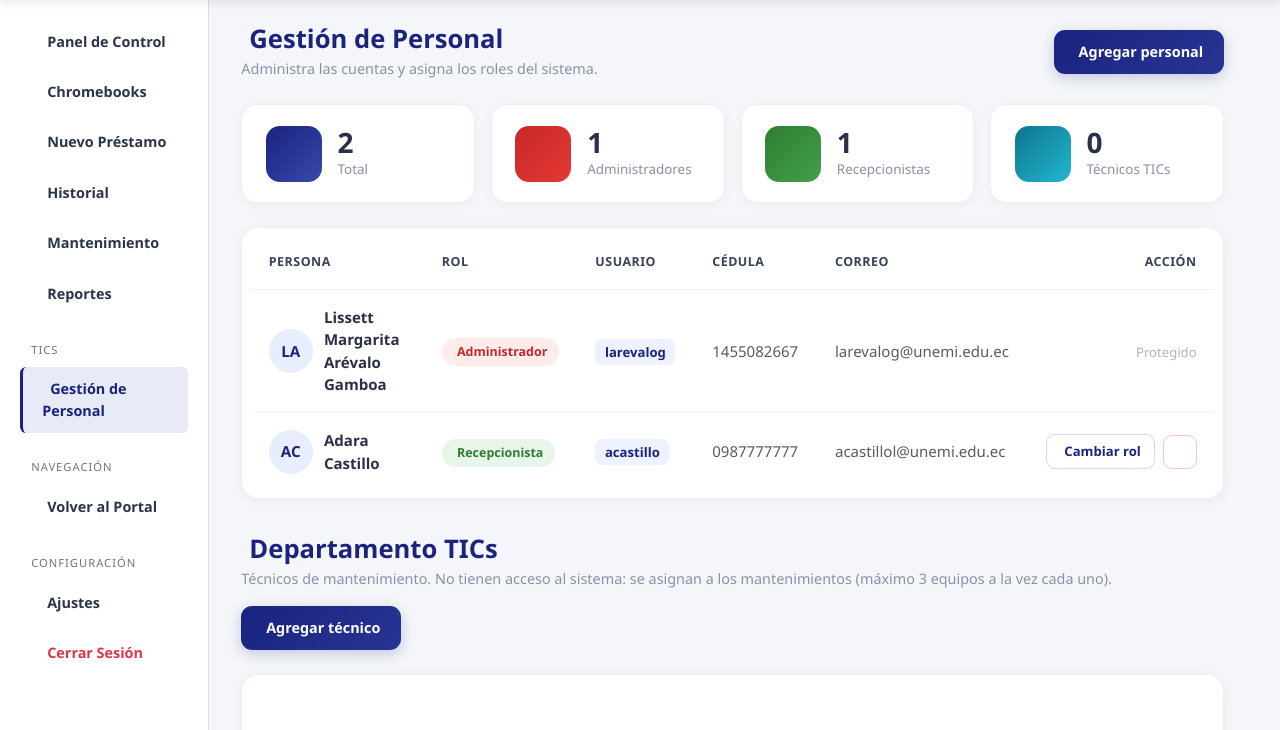
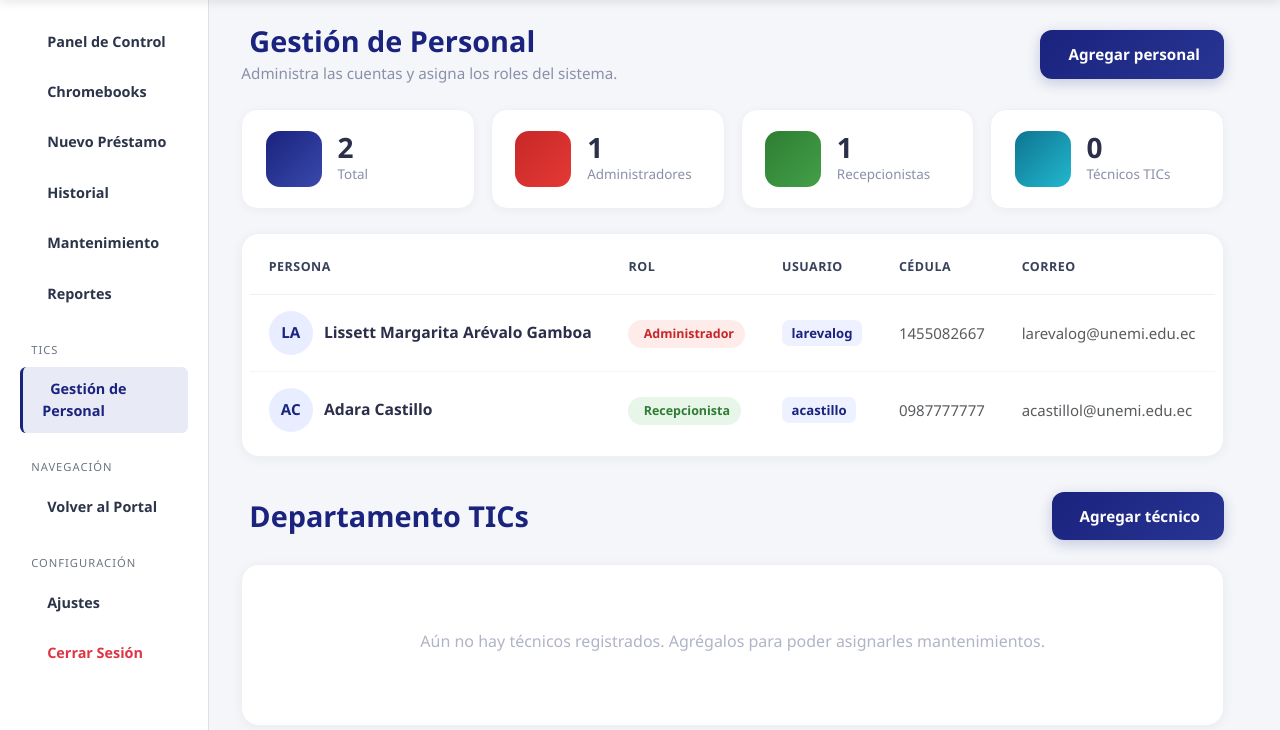
Before and after one commit to AnderProject/crai-chromebook-management, a Django app: page /prestamos/personal/ in a window 1280 px wide. Shown: the part 70-800 px from the top of the page. Run offline with Django 5.2, Linux system fonts and the light colour scheme; a user stored in the database is signed in; data comes from the database, SQL or seed files in the repository; data that the repository does not hold is empty; some libraries are stand-ins or nearby versions.

Commit message:
style(personal): tabla mas ancha (panel 1380 + min-width), nombre de tecnico sin partirse; quita subtexto TICs; interfaz mas grande
Co-Authored-By: Claude Fable 5 <noreply@anthropic.com>

```diff
--- a/static/css/personal.css
+++ b/static/css/personal.css
@@ -3,7 +3,7 @@
    ===================================================== */
 
 .personal-panel {
-    max-width: 1260px;
+    max-width: 1380px;
     margin: 0 auto;
     animation: fadeIn 0.4s ease;
 }
@@ -19,15 +19,15 @@
 }
 
 .personal-titulo {
-    font-weight: 700;
-    font-size: 1.6rem;
+    font-weight: 800;
+    font-size: 1.8rem;
     color: #1a237e;
     margin: 0;
 }
 
 .personal-subtitulo {
     color: #8a90a8;
-    font-size: 0.9rem;
+    font-size: 0.95rem;
     margin: 0.2rem 0 0;
 }
 
@@ -35,10 +35,10 @@
     background: linear-gradient(135deg, #1a237e, #283593);
     color: #fff;
     border: none;
-    border-radius: 11px;
-    padding: 0.7rem 1.3rem;
+    border-radius: 12px;
+    padding: 0.8rem 1.5rem;
     font-weight: 600;
-    font-size: 0.9rem;
+    font-size: 0.95rem;
     cursor: pointer;
     transition: all 0.2s ease;
     box-shadow: 0 4px 14px rgba(26, 35, 126, 0.22);
@@ -113,6 +113,7 @@
 .tabla-personal {
     width: 100%;
     border-collapse: collapse;
+    min-width: 860px;   /* deja respirar las columnas; si no cabe, la tarjeta hace scroll */
 }
 
 .tabla-personal thead th {
@@ -152,6 +153,8 @@
     gap: 0.7rem;
     font-weight: 600;
     color: #2b2f4a;
+    white-space: nowrap;   /* el nombre no se parte en varias líneas */
+    font-size: 0.98rem;
 }
 
 .persona-avatar {
--- a/templates/prestamos/personal/personal.html
+++ b/templates/prestamos/personal/personal.html
@@ -155,7 +155,6 @@
                 <div class="personal-header tics-header">
                     <div>
                         <h2 class="personal-titulo"><i class="bi bi-cpu me-2"></i>Departamento TICs</h2>
-                        <p class="personal-subtitulo">Técnicos de mantenimiento. No tienen acceso al sistema: se asignan a los mantenimientos (máximo {{ limite_tecnico }} equipos a la vez cada uno).</p>
                     </div>
                     <button type="button" class="btn-personal-nuevo" onclick="abrirModal('modalCrearTecnico')">
                         <i class="bi bi-plus-lg me-1"></i>Agregar técnico
```
